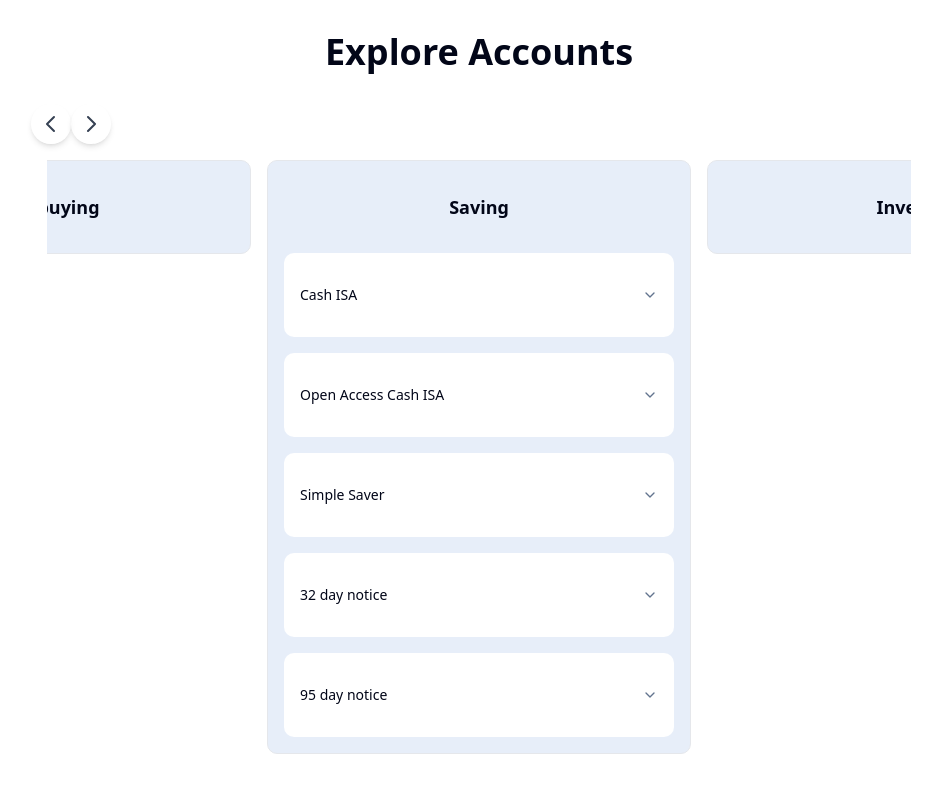
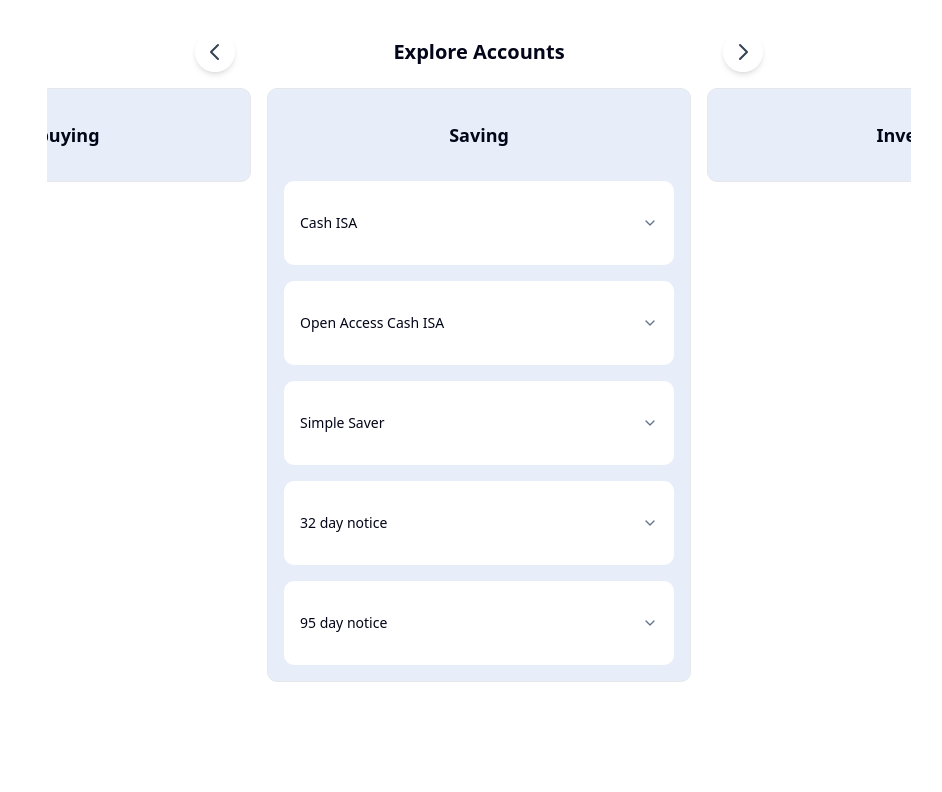
Before and after one commit to weilidai2001/mb-cms, a Next.js app in the folder webapp/: page /explore in a window 1280 px wide. Shown: the top 792 px of the page, without its empty margins (161-1103 px from the left). Built offline with nearby package versions, Linux system fonts and the light colour scheme.

Commit message:
refactor: move header into carousel component and adjust layout styling

```diff
--- a/webapp/src/app/explore/page.tsx
+++ b/webapp/src/app/explore/page.tsx
@@ -104,10 +104,6 @@ const ExplorePage = () => {
 
   return (
     <main>
-      <header className="text-center my-8">
-        <h1 className="text-4xl font-bold">Explore Accounts</h1>
-      </header>
-
       <Carousel slides={slides} />
     </main>
   );
--- a/webapp/src/components/ui/carousel.tsx
+++ b/webapp/src/components/ui/carousel.tsx
@@ -30,7 +30,11 @@ const Carousel = ({
   const scrollNext = useCallback(() => emblaApi?.scrollNext(), [emblaApi]);
 
   return (
-    <section aria-labelledby="products-listing" className="max-w-4xl mx-auto">
+    <section
+      aria-labelledby="products-listing"
+      className="max-w-5xl mx-auto mt-8"
+    >
+      <div className="flex justify-between items-center max-w-[600px] mx-auto px-4">
         <button
           className="bg-white/50 hover:bg-white p-2 rounded-full shadow-md z-10"
           onClick={scrollPrev}
@@ -50,9 +54,9 @@ const Carousel = ({
             />
           </svg>
         </button>
-      <h2 id="products-listing" className="sr-only">
-        Explore Accounts
-      </h2>
+        <header className="text-center">
+          <h1 className="text-xl font-bold">Explore Accounts</h1>
+        </header>
         <button
           className="bg-white/50 hover:bg-white p-2 rounded-full shadow-md z-10"
           onClick={scrollNext}
@@ -72,6 +76,8 @@ const Carousel = ({
             />
           </svg>
         </button>
+      </div>
+
       <div className="relative max-w-4xl mx-auto p-4">
         <div className="overflow-hidden" ref={emblaRef}>
           <div className="flex -ml-4">
```
Lines whose indentation alone changed are shown as unchanged.
